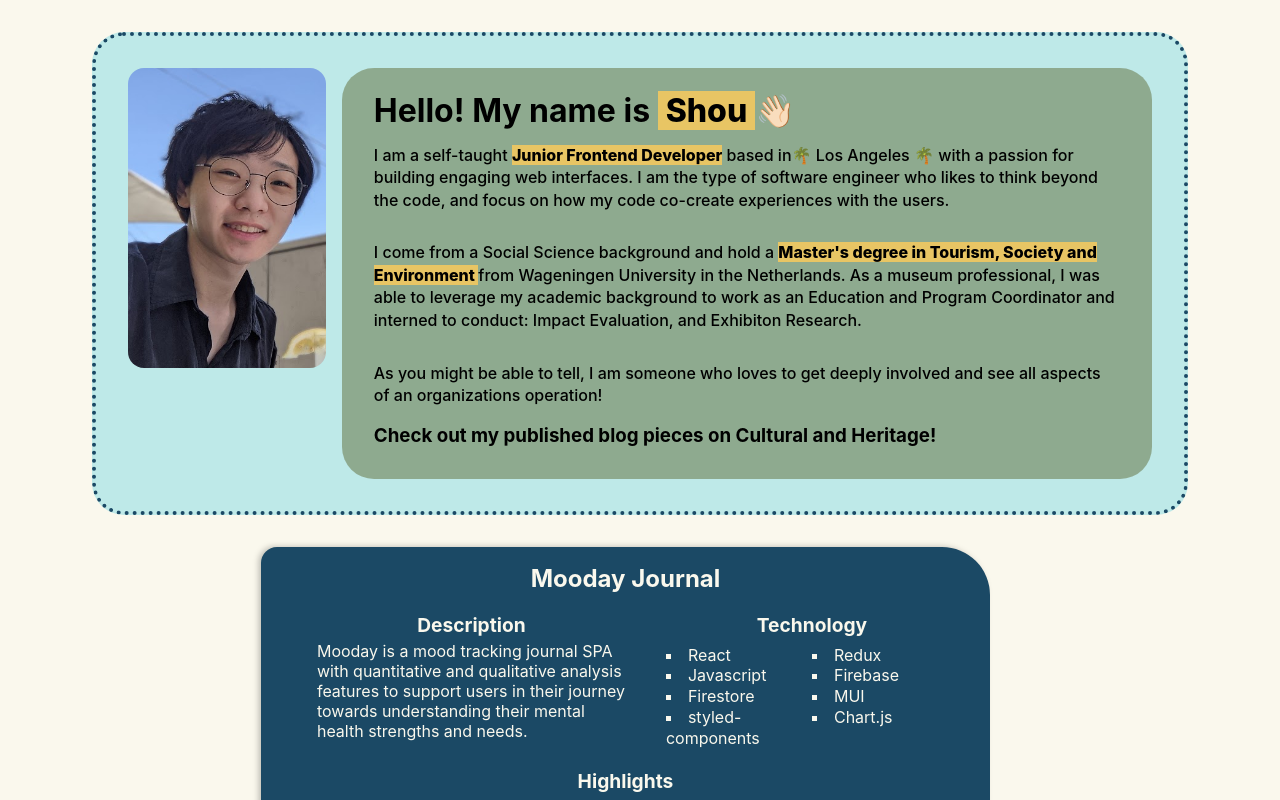
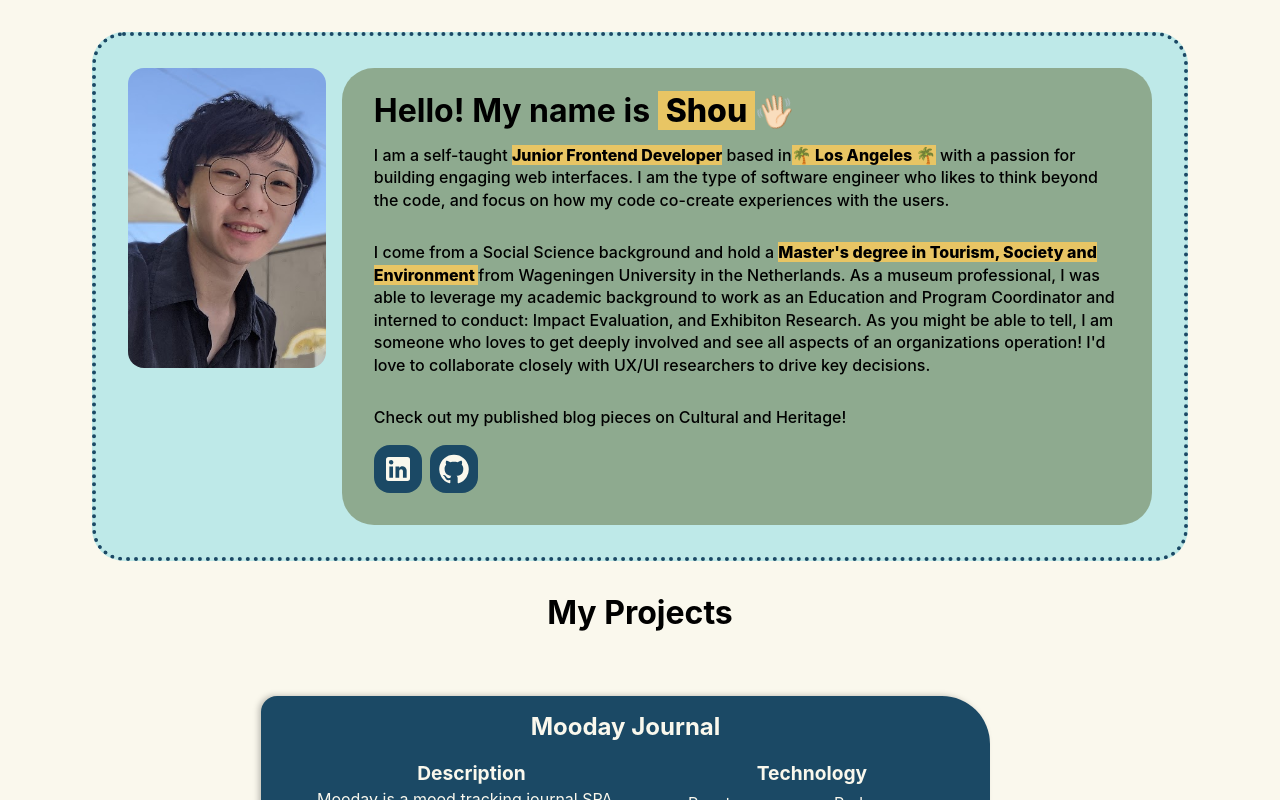
Before and after one commit to shdzhng/portfolio, a React (Create React App) app: page / in a window 1280 px wide. Shown: the top 800 px of the page. Built offline with nearby package versions, Linux system fonts and the light colour scheme; a web font is replaced by a local one.

Commit message:
add styling

```diff
--- a/src/App.js
+++ b/src/App.js
@@ -23,40 +23,24 @@ function App() {
         display: 'flex',
         flexDirection: 'column',
         alignItems: 'center',
-      }}
-    >
-      {/* <Header /> */}
-      {/* <div>
-        <svg width="100%" height="100%" fill={colors.oliveGreen}>
-          <text x="50%" y="70%" textAnchor="middle" className={'animate-text'}>
-            Shou Zhang
-          </text>
-        </svg>
-      </div> */}
-
-      <div
-        style={{
         margin: '0 auto',
-          width: '100%',
-          display: 'flex',
-          flexDirection: 'column',
-          alignItems: 'center',
       }}
     >
       <AboutMe />
+      <h1 style={{ margin: '1em 0', textAlign: 'center' }}> My Projects</h1>
       <ProjectDisplay />
       <Divider />
       <FadeIn>
+        <h1 style={{ margin: '1em 0', textAlign: 'center' }}> References</h1>
         <ReferenceSlider />
       </FadeIn>
       <FadeIn>
+        <h1 style={{ margin: '1em 0', textAlign: 'center' }}> Education </h1>
         <Timeline />
       </FadeIn>
 
       <Divider />
     </div>
-      {/* <Footer /> */}
-    </div>
   );
 }
 
--- a/src/components/AboutMe/aboutme.styles.js
+++ b/src/components/AboutMe/aboutme.styles.js
@@ -1,15 +1,50 @@
 import styled, { keyframes } from 'styled-components';
 import headshot from './img/headshot.jpg';
+import plantsvg from './img/plant.svg';
 import { colors } from '../../static/colors.js';
 
-const slideUp = keyframes`
- from { opacity: 0, right: -4.5rem;
+const slideUp728pxup = keyframes`
+ from { opacity: 0, right: -4.5em;
       top: 0rem;}
- to { opacity: 1;top: -2.75rem;right: -4.5rem}
+ to { opacity: 1;top: -2.75em;right: -4.5em}
+`;
+
+const slideUp728pxdown = keyframes`
+ from { opacity: 0, right: -4.5em;
+      top: 0rem;}
+ to { opacity: 1;top: -3.75em;right: -4.5em}
+`;
+
+const IconGroup = styled.div`
+  display: flex;
+  margin-top: 1em;
+  gap: 0.5em;
+`;
+
+const IconContainer = styled.a`
+  font-size: 2em;
+  padding: 0.25em;
+  background-color: ${colors.darkBlue};
+  border-radius: 0.5em;
+  color: ${colors.offWhite};
+  transition: all 400ms ease;
+  &:hover {
+    background-color: ${colors.offWhite};
+    color: ${colors.darkBlue};
+  }
+`;
+
+const backgroundImageZoom = keyframes`
+from{
+background-size: 210%;
+  background-position-y: -151px;
+}to{
+    background-size: 220%;
+      background-position-y: -150px;
+}
 `;
 
 const Portrait = styled.div`
-  background-color: red;
   height: 300px;
   width: 200px;
   border-radius: 1em;
@@ -18,7 +53,15 @@ const Portrait = styled.div`
   background-position-x: 0px;
   background-position-y: -150px;
   background-repeat: no-repeat;
+  animation: ${backgroundImageZoom} 1000ms ease;
 `;
+
+const waveHand = keyframes`
+from{
+    transform: rotate(10deg);
+}to{
+    transform: rotate(60deg);
+}`;
 
 const AboutMeContainer = styled.div`
   margin-top: 2em;
@@ -37,6 +80,17 @@ const AboutMeContainer = styled.div`
 
   .small-emphasis {
     transition: all 500ms linear;
+    text-decoration: underline wavy 2px ${colors.offWhite}00;
+    text-underline-offset: 4px;
+  }
+
+  h1 {
+    position: relative;
+    &:after {
+      position: absolute;
+      content: '👋🏻';
+      animation: ${waveHand} 1000ms ease-out alternate infinite;
+    }
   }
 
   #name,
@@ -47,13 +101,21 @@ const AboutMeContainer = styled.div`
 
   &:hover {
     .small-emphasis {
-      text-decoration: underline wavy 2px ${colors.darkBlue};
-      text-underline-offset: 4px;
+      text-decoration: underline wavy 2px ${colors.offWhite};
     }
   }
 
   #name {
     padding: 0 0.25em;
+  }
+
+  @media screen and (max-width: 728px) {
+    flex-direction: column;
+    font-size: 0.8em;
+    line-height: 1.4em;
+    h1 {
+      font-size: 1.2em;
+    }
   }
 `;
 
@@ -74,12 +136,22 @@ const ToolTip = styled.span`
       width: 260px;
       text-align: center;
       background-color: white;
-      top: -2.75rem;
-      right: -4.5rem;
-      animation-name: ${slideUp};
+      top: -2.75em;
+      right: -4.5em;
+      animation-name: ${slideUp728pxup};
       animation-duration: 400ms;
       animation-iteration-count: initial;
       transition: all 500ms ease-in-out;
+    }
+  }
+
+  @media screen and (max-width: 728px) {
+    &:hover {
+      &:before {
+        animation-name: ${slideUp728pxdown};
+        top: -3.75em;
+        width: 150px;
+      }
     }
   }
 `;
@@ -89,10 +161,21 @@ const AboutInfo = styled.div`
   height: 100%;
   border-radius: 2em 2em 2em 2em;
   background-color: ${colors.oliveGreen}80;
+  @media screen and (max-width: 728px) {
+    width: 100%;
+  }
 `;
 
 const TextContainer = styled.div`
   margin: 2em;
 `;
 
-export { Portrait, AboutMeContainer, AboutInfo, TextContainer, ToolTip };
+export {
+  Portrait,
+  IconContainer,
+  AboutMeContainer,
+  AboutInfo,
+  IconGroup,
+  TextContainer,
+  ToolTip,
+};
--- a/src/components/AboutMe/index.jsx
+++ b/src/components/AboutMe/index.jsx
@@ -5,7 +5,11 @@ import {
   AboutMeContainer,
   AboutInfo,
   ToolTip,
+  IconContainer,
+  IconGroup,
 } from './aboutme.styles';
+import LinkedInIcon from '@mui/icons-material/LinkedIn';
+import GitHubIcon from '@mui/icons-material/GitHub';
 
 function AboutMe() {
   return (
@@ -17,14 +21,13 @@ function AboutMe() {
             Hello! My name is{' '}
             <ToolTip message='💡 pronounced like a "tv show"' id="name">
               Shou
-            </ToolTip>
-            👋🏻{' '}
+            </ToolTip>{' '}
           </h1>
           <p>
             I am a self-taught{' '}
             <span className="big-emphasis">Junior Frontend Developer</span>{' '}
             based in
-            <span className="small-emphasis">🌴 Los Angeles 🌴</span> with a
+            <span className="big-emphasis">🌴 Los Angeles 🌴</span> with a
             passion for building engaging web interfaces. I am the type of
             software engineer who likes to think beyond the code, and focus on
             how my code co-create experiences with the users.
@@ -45,17 +48,27 @@ function AboutMe() {
             </span>{' '}
             and interned to conduct:{' '}
             <span className="small-emphasis"> Impact Evaluation</span>, and{' '}
-            <span className="small-emphasis">Exhibiton Research</span>.
+            <span className="small-emphasis">Exhibiton Research</span>. As you
+            might be able to tell, I am someone who loves to get deeply involved
+            and see all aspects of an organizations operation! I'd love to
+            collaborate closely with UX/UI researchers to drive key decisions.
           </p>
           <br />
-          <p>
-            As you might be able to tell, I am someone who loves to get deeply
-            involved and see all aspects of an organizations operation!
-          </p>
 
-          <h3>Check out my published blog pieces on Cultural and Heritage!</h3>
+          <p>Check out my published blog pieces on Cultural and Heritage!</p>
 
-          <p></p>
+          <IconGroup>
+            <IconContainer
+              target="_blank"
+              href="https://www.linkedin.com/in/shouzhang/"
+            >
+              <LinkedInIcon style={{ fontSize: 'inherit' }} />
+            </IconContainer>
+
+            <IconContainer target="_blank" href="https://github.com/shdzhng">
+              <GitHubIcon style={{ fontSize: 'inherit' }} />
+            </IconContainer>
+          </IconGroup>
         </TextContainer>
       </AboutInfo>
     </AboutMeContainer>
--- a/src/components/Projects/index.jsx
+++ b/src/components/Projects/index.jsx
@@ -1,8 +1,7 @@
-import React, { useState, useEffect } from 'react';
+import React, { useState } from 'react';
 import projectData from '../../static/projectData';
 import { Container, SideBarItem, SideBar } from './projects.styles';
 import ProjectContainer from './ProjectContainer';
-import TrendingFlatIcon from '@mui/icons-material/TrendingFlat';
 function ProjectDisplay() {
   const [selectedProjectId, setSelectedProjectId] = useState(0);
 
--- a/src/components/Projects/projects.styles.js
+++ b/src/components/Projects/projects.styles.js
@@ -6,10 +6,10 @@ const Container = styled.div`
   right: 130px;
   margin-top: 2em;
   width: 75vw;
-  min-height: 65vh;
   height: fit-content;
   display: inline-flex;
   position: relative;
+  transition: all 100ms ease;
   @media screen and (max-width: 728px) {
     flex-direction: column;
     width: 90vw;
@@ -53,8 +53,8 @@ const GridItem = styled(animated.div)`
   display: flex;
   flex-direction: column;
   align-items: center;
-  padding: 0 2em;
-  height: 100%;
+  padding: 0 2em 2em 2em;
+  height: fit-content;
   overflow-y: auto;
   overflow-x: hidden;
   width: 90%;
```
Also changed, not shown: src/components/AboutMe/img/plant.svg (added). Lines whose indentation alone changed are shown as unchanged.
